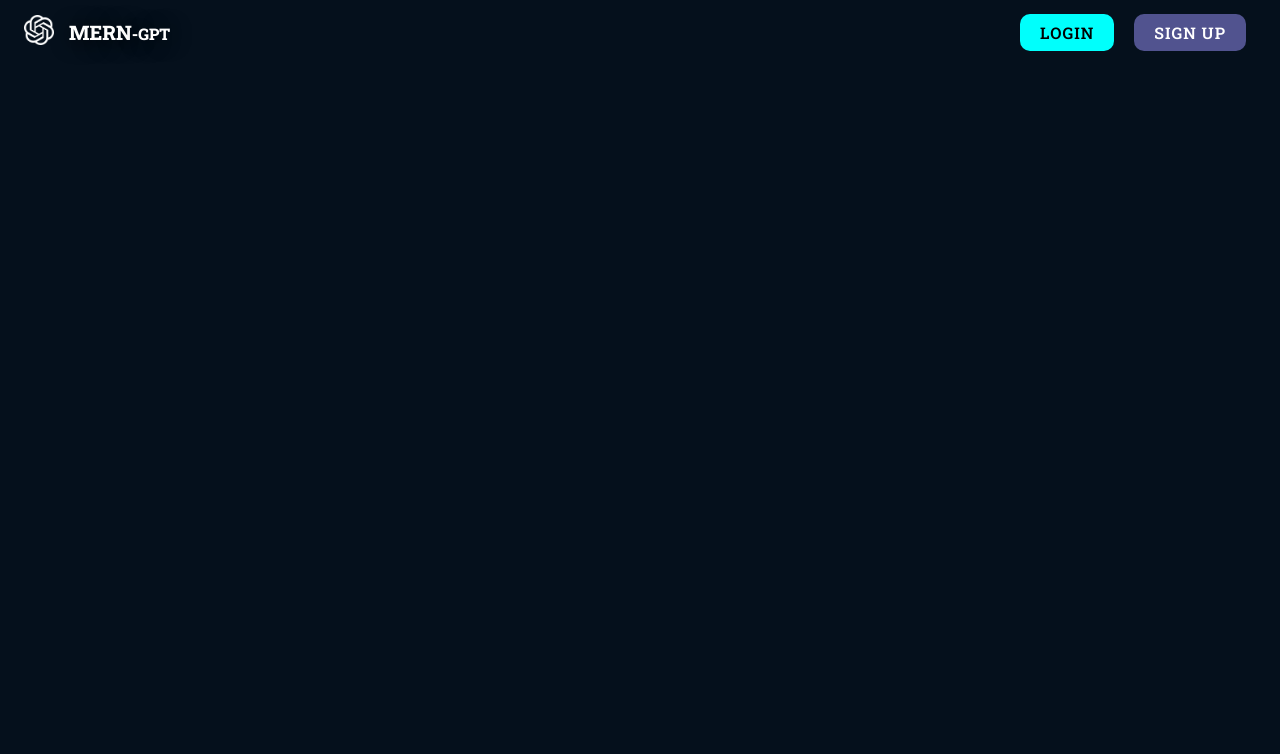
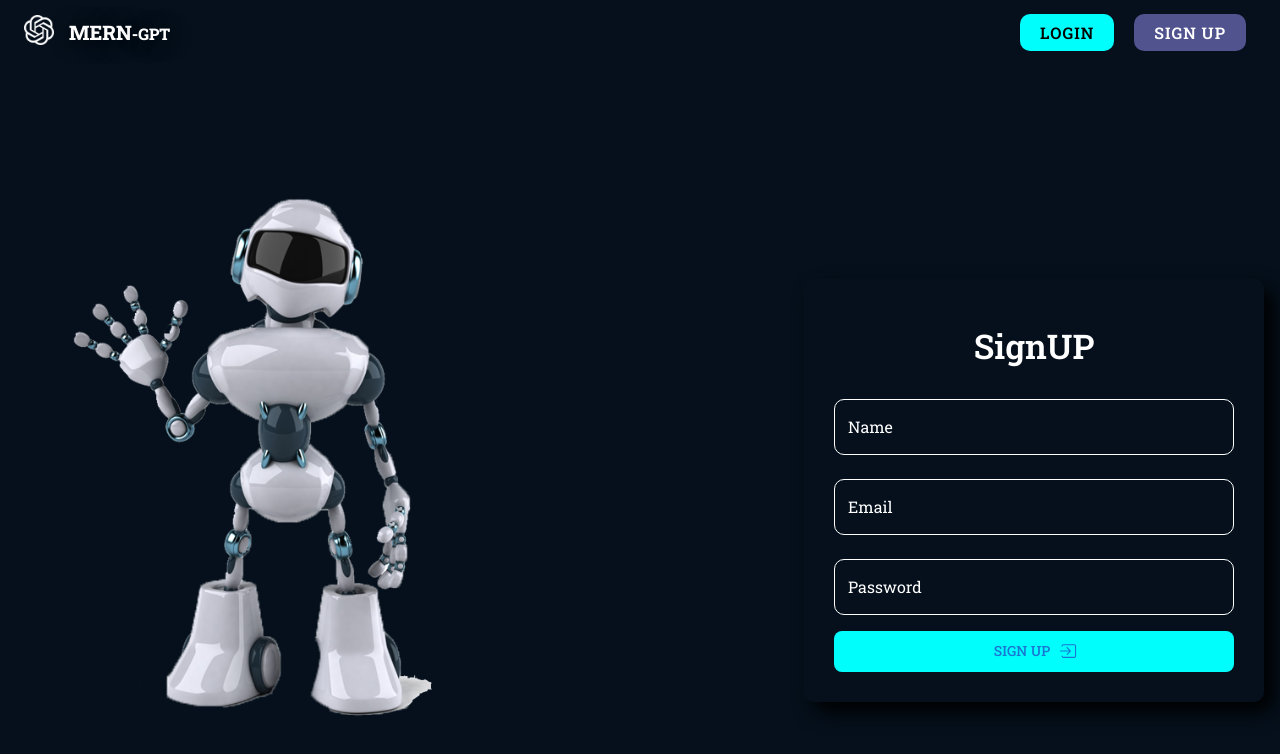
Before and after one commit to Raveesha-Induwara/Open-AI-ChatBot, a React (Vite) app in the folder frontend/: page /signup in a window 1280 px wide. Shown: the top 754 px of the page. Built offline with nearby package versions, Linux system fonts and the light colour scheme; no server answers.

Commit message:
Creating Signup UI

```diff
--- a/frontend/src/context/AuthContext.tsx
+++ b/frontend/src/context/AuthContext.tsx
@@ -3,6 +3,7 @@
   checkAuthStatus,
   loginUser,
   logoutUser,
+  signUpUser,
 } from "../helpers/api-communicator";
 
 type User = {
@@ -37,7 +38,6 @@
   }, []);
 
   const login = async (email: string, password: string) => {
-    // fetch to login
     const data = await loginUser(email, password);
     if (data) {
       setUser({ email: data.email, name: data.name });
@@ -46,7 +46,11 @@
   };
 
   const signup = async (name: string, email: string, password: string) => {
-    // fetch to signup
+    const data = await signUpUser(name, email, password);
+    if (data) {
+      setUser({ email: data.email, name: data.name });
+      setIsLoggedIn(true);
+    }
   };
 
   const logout = async () => {
--- a/frontend/src/helpers/api-communicator.ts
+++ b/frontend/src/helpers/api-communicator.ts
@@ -1,4 +1,17 @@
 import axios from "axios";
+
+export const signUpUser = async (
+  name: string,
+  email: string,
+  password: string
+) => {
+  const res = await axios.post("/user/signup", { name, email, password });
+  if (res.status !== 201) {
+    throw new Error("SignUp failed");
+  }
+  const data = await res.data;
+  return data;
+};
 
 export const loginUser = async (email: string, password: string) => {
   const res = await axios.post("/user/login", { email, password });
--- a/frontend/src/pages/SignUp.tsx
+++ b/frontend/src/pages/SignUp.tsx
@@ -1,7 +1,100 @@
-import React from "react";
+import { Box, Typography, Button } from "@mui/material";
+import CustomizedInput from "../components/shared/CustomizedInput";
+import { useAuth } from "../context/AuthContext";
+import { IoIosLogIn } from "react-icons/io";
+import toast from "react-hot-toast";
+import { useEffect } from "react";
+import { useNavigate } from "react-router-dom";
 
 const SignUp = () => {
-  return <div></div>;
+  const auth = useAuth();
+  const navigate = useNavigate();
+
+  // If user is already logged in, redirect to chat page
+  useEffect(() => {
+    if (auth?.user) {
+      return () => navigate("/chat");
+    }
+  }, [auth, navigate]);
+
+  const handleSubmit = async (e: React.FormEvent<HTMLFormElement>) => {
+    e.preventDefault();
+    const formData = new FormData(e.currentTarget);
+    const name = formData.get("name") as string;
+    const email = formData.get("email") as string;
+    const password = formData.get("password") as string;
+
+    try {
+      toast.loading("SignUp in...", { id: "signup" });
+      await auth?.signup(name, email, password);
+      toast.success("Signing Up successfully", { id: "signup" });
+      navigate("/chat");
+    } catch (error) {
+      console.error(error);
+      toast.error("Signing Up failed", { id: "signup" });
+    }
+  };
+
+  return (
+    <Box width={"100%"} height={"100%"} display={"flex"} flex={1}>
+      <Box mt={8} p={8} display={{ md: "flex", sm: "none", xs: "none" }}>
+        <img src="airobot.png" alt="Robot" style={{ width: "400px" }} />
+      </Box>
+      <Box
+        p={2}
+        mt={16}
+        ml={"auto"}
+        display={"flex"}
+        flex={{ xs: 1, md: 0.5 }}
+        justifyContent={"center"}
+        alignItems={"center"}
+      >
+        <form
+          onSubmit={handleSubmit}
+          style={{
+            margin: "auto",
+            padding: "30px",
+            boxShadow: "10px 10px 20px #000",
+            borderRadius: "10px",
+            border: "none",
+          }}
+        >
+          <Box
+            sx={{
+              display: "flex",
+              flexDirection: "column",
+              justifyContent: "center",
+            }}
+          >
+            <Typography p={2} variant="h4" textAlign="center" fontWeight={600}>
+              SignUP
+            </Typography>
+            <CustomizedInput name="name" type="text" label="Name" />
+            <CustomizedInput name="email" type="email" label="Email" />
+            <CustomizedInput name="password" type="password" label="Password" />
+            <Button
+              type="submit"
+              sx={{
+                px: 2,
+                py: 1,
+                mt: 1,
+                width: "400px",
+                borderRadius: 2,
+                backgroundColor: "#00fffc",
+                ":hover": {
+                  bgcolor: "white",
+                  color: "black",
+                },
+              }}
+              endIcon={<IoIosLogIn />}
+            >
+              Sign Up
+            </Button>
+          </Box>
+        </form>
+      </Box>
+    </Box>
+  );
 };
 
 export default SignUp;
```
